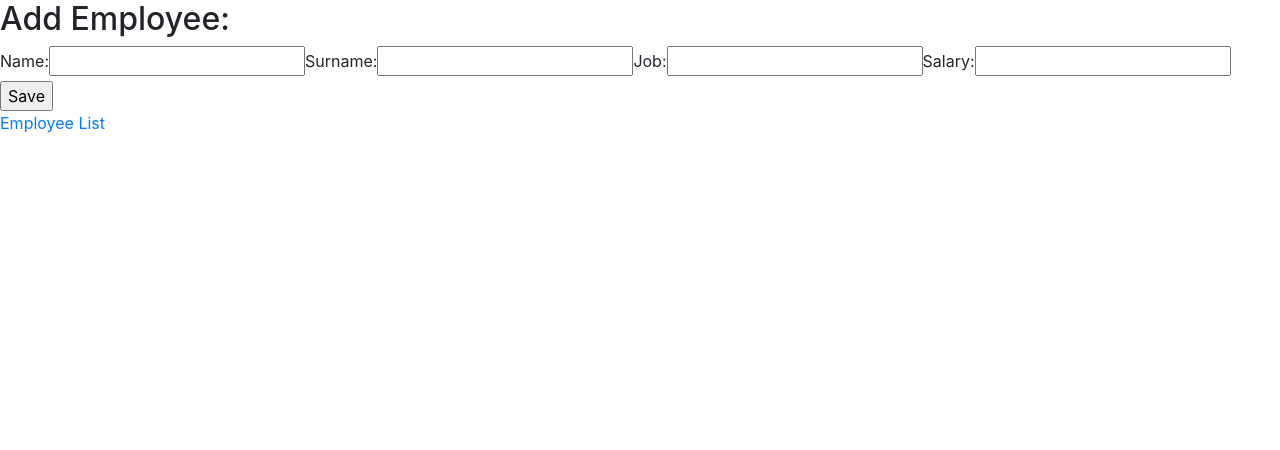
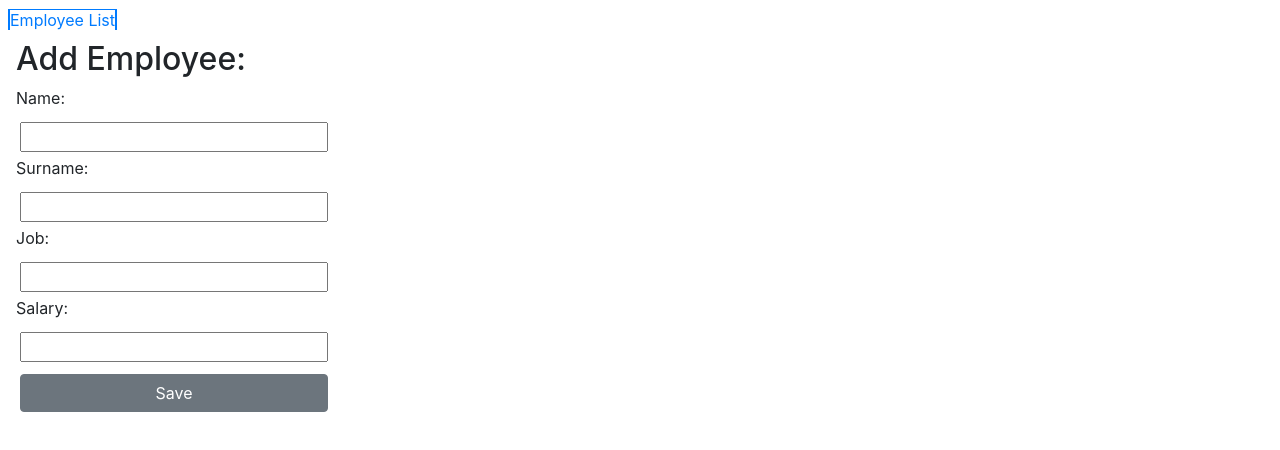
Before and after one commit to Zzdamon/Employees-Management-ReactApp, a React (Create React App) app in the folder admin/: page / in a window 1280 px wide. Shown: the top 450 px of the page. Built offline with nearby package versions, Linux system fonts and the light colour scheme.

Commit message:
design+fixed name sort

```diff
--- a/admin/src/components/Employee.jsx
+++ b/admin/src/components/Employee.jsx
@@ -5,7 +5,7 @@ export default function Employee(props) {
     console.log(props)
 
     return (
-        <div>
+        <div className="container-min-max-width d-flex flex-column m-2 border rounded-sm  p-2">
             <h3>{name} {surname}</h3>
             <h5>Title: {job}</h5>
             <h6>Salary: {salary}$</h6>
--- a/admin/src/components/EmployeeAddForm.jsx
+++ b/admin/src/components/EmployeeAddForm.jsx
@@ -19,28 +19,35 @@ class EmployeeAddForm extends React.Component {
         this.setState({[event.target.name]: event.target.value});
     }
 
+    componentDidMount(){
+        let date= new Date();
+        date=date.toString();
+        this.setState({date:date})
+    }
+
     render(){
         return(
-            <form
+            <form className="container-min-max-width d-flex flex-column m-2 w-25 "
 
                 onSubmit={(event) =>
                     {   event.preventDefault();
-                        let date= new Date();
-                        date=date.toString();
-                        this.setState({date:date})
+
                         const employee = this.state;
+                        // employee.date=date;
                         this.props.addEmployee(employee)}
                     }
             >
                 <h2>Add Employee:</h2>
                 <label htmlFor="name">Name:</label>
                 <input
+                    className="m-1"
                     type="text"
                     name="name"
                     onChange={(event) => this.changeHandler(event)}
                 />
                 <label htmlFor="surname">Surname:</label>
                 <input
+                    className="m-1"
                     type="text"
                     name="surname"
                     onChange={(event) => this.changeHandler(event)}
@@ -48,6 +55,7 @@ class EmployeeAddForm extends React.Component {
 
                 <label htmlFor="job">Job:</label>
                 <input
+                    className="m-1"
                     type="text"
                     name="job"
                     onChange={(event) => this.changeHandler(event)}
@@ -55,11 +63,14 @@ class EmployeeAddForm extends React.Component {
 
                 <label htmlFor="salary">Salary:</label>
                 <input
+                    className="m-1"
                     type="number"
                     name="salary"
                     onChange={(event) => this.changeHandler(event)}
                 />
-                <input type="submit" value="Save"/>
+                <input
+                    className="btn btn-secondary m-1 mt-2"
+                    type="submit" value="Save"/>
 
             </form>
         )
--- a/admin/src/components/EmployeeList.jsx
+++ b/admin/src/components/EmployeeList.jsx
@@ -17,7 +17,21 @@ class EmployeeList extends Component {
             empSorted.sort((a,b)=>a.salary-b.salary)
         }
         if(value==="name"){
-            empSorted.sort((a,b)=>a.name-b.name)
+            empSorted.sort((a,b)=>{
+
+                if(a.name>b.name){
+                    return 1;
+                }
+                if(a.name<b.name){
+                    return -1;
+                }
+
+                if(a.name==b.name){
+                    return a.surname>=b.surname? 1: -1;
+                }
+
+                }
+            )
         }
 
         this.setState({employees:empSorted})
@@ -47,28 +61,31 @@ class EmployeeList extends Component {
         console.log(this.state.employees)
 
         return (
-            <div>
-               <div>
+            <div className="container-min-max-width d-flex">
+               <div className="container-min-max-width d-flex flex-column m-2">
                 <h4>Sort by</h4>
-               <button onClick={()=>this.sort("name")}>Name</button>
-               <button onClick={()=>this.sort("salary")}>Salary</button>
+               <button className="btn btn-secondary m-1" onClick={()=>this.sort("name")}>Name</button>
+               <button className="btn btn-secondary m-1" onClick={()=>this.sort("salary")}>Salary</button>
 
                <h4>Filter Salary</h4>
-                <input type="button" name="" value="<2500"
+                <input type="button" className="btn btn-secondary m-1" name="" value="<2500"
                     onClick={()=>this.filter(1)} />
 
-               <button
+               <button className="btn btn-secondary m-1"
                     onClick={()=>this.filter(2)}>2500-4000</button>
 
                <input type="button" name="" value=">4000"
+                    className="btn btn-secondary m-1"
                     onClick={()=>this.filter(3)} />
 
 
                </div>
 
+                <div>
                 {this.state.employees.map((emp)=>{
                     return <Employee {...emp} />
                 })}
+                </div>
             </div>
         )
     }
--- a/admin/src/pages/Home.jsx
+++ b/admin/src/pages/Home.jsx
@@ -4,11 +4,13 @@ import { Link } from 'react-router-dom';
 
 export default function Home() {
     return (
-        <div>
-            <EmployeeAddForm></EmployeeAddForm>
-            <Link to= "/people">
-                Employee List
+        <div  className="container-min-max-width m-2">
+            <Link to= "/people" className="border border-primary border-bottom-0">
+            <span className="border border-primary border-bottom-0">
+               Employee List
+            </span>
             </Link>
+            <EmployeeAddForm/>
         </div>
     )
 }
--- a/admin/src/pages/People.jsx
+++ b/admin/src/pages/People.jsx
@@ -4,9 +4,11 @@ import {Link} from 'react-router-dom'
 
 export default function People() {
     return (
-        <div>
-              <Link to="/home">
-                Home
+        <div  className="container-min-max-width m-2">
+              <Link to="/home" >
+                    <span className="border border-primary border-bottom-0">
+                        Home
+                    </span>
             </Link>
             <EmployeeList />
         </div>
```
